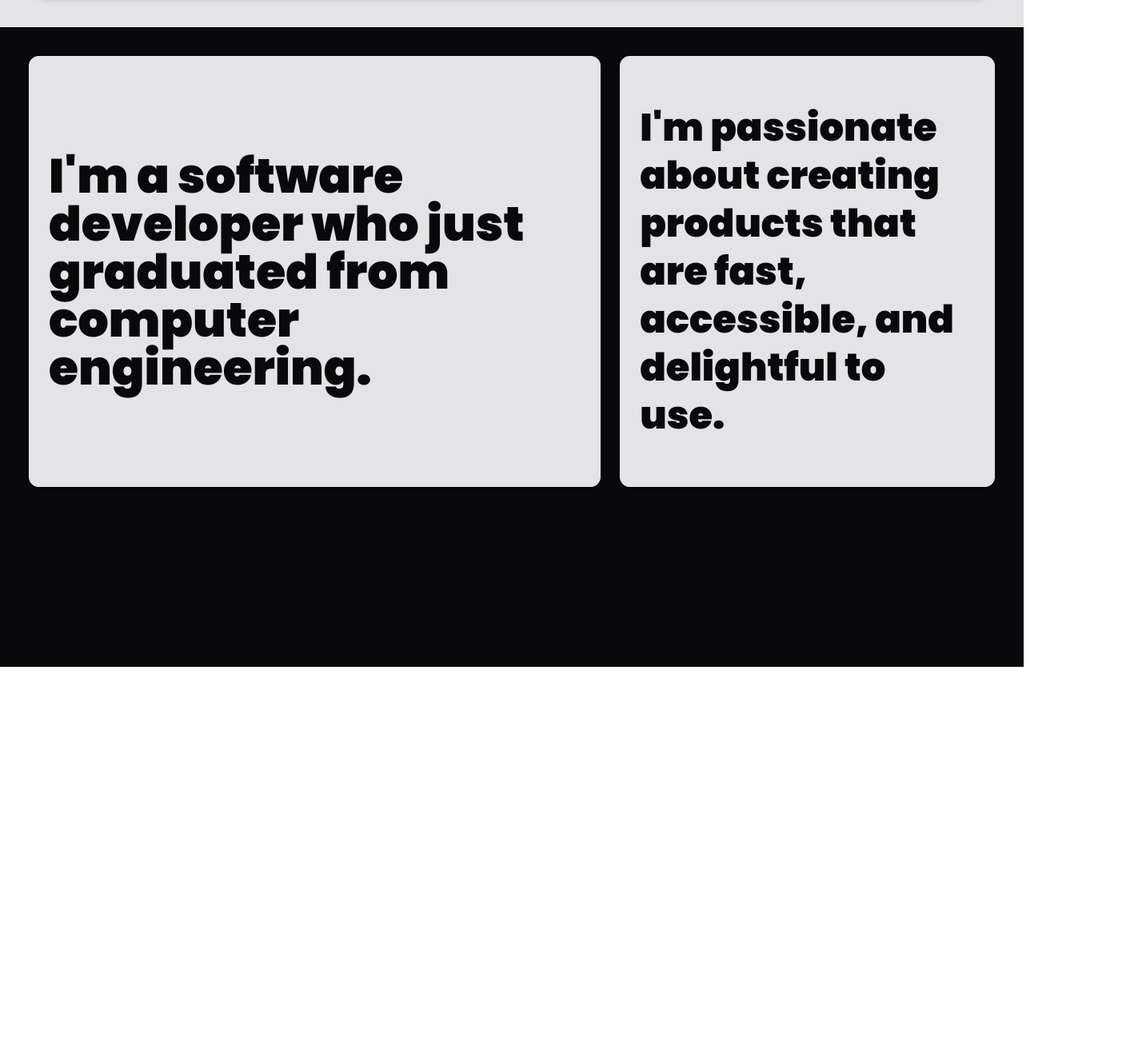
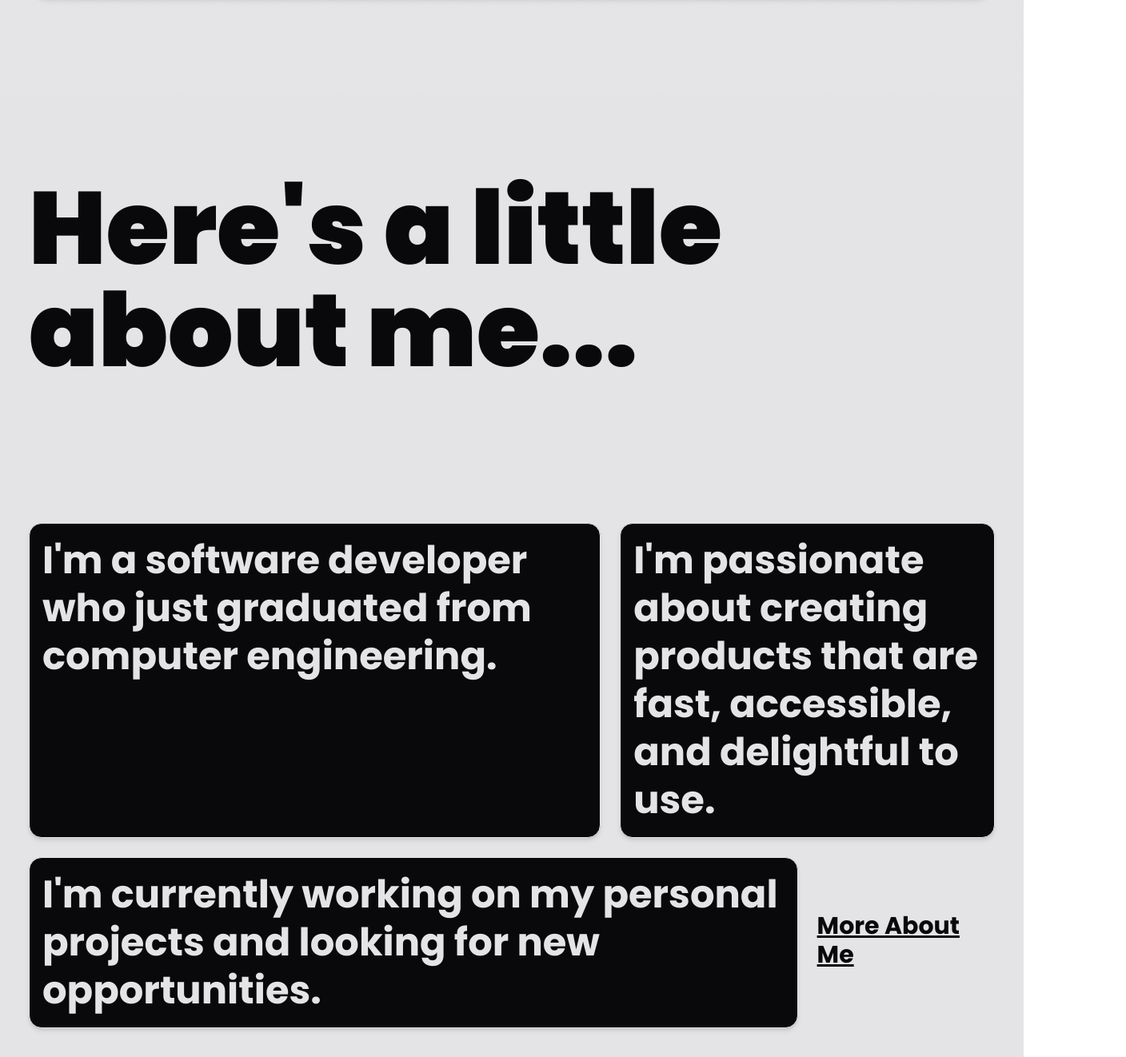
Before and after one commit to akifzdemir/akifozdemir.net, a Next.js app: page / in a window 1280 px wide. Shown: the part 766-2088 px from the top of the page at 80% size, 1408 px wide, since content can reach past the window. Before the commit the page ends 1600 px from the top, so only its background shows below. Built offline with nearby package versions, Linux system fonts and the light colour scheme.

Commit message:
add about section

```diff
--- a/src/components/card.tsx
+++ b/src/components/card.tsx
@@ -12,7 +12,7 @@ export default function Card({
   return (
     <div
       className={cn(
-        "relative flex px-6 size-full overflow-hidden rounded-xl shadow-md py-6 items-center justify-center bg-zinc-200 border text-zinc-950",
+        "relative flex px-6 size-full  rounded-2xl shadow-xl py-6 items-center justify-center bg-zinc-200 border text-zinc-950",
         className
       )}
     >
--- /dev/null
+++ b/src/components/noise.tsx
@@ -0,0 +1,11 @@
+export default function Noise() {
+  return (
+    <div
+      className="absolute inset-0 w-full h-full scale-[1.2] transform opacity-10 [mask-image:radial-gradient(#fff,transparent,100%)]"
+      style={{
+        backgroundImage: "url(/noise.webp)",
+        backgroundSize: "20%",
+      }}
+    ></div>
+  );
+}
--- a/src/sections/home/about.tsx
+++ b/src/sections/home/about.tsx
@@ -1,26 +1,41 @@
 import Card from "@/components/card";
-import Image from "next/image";
+import Noise from "@/components/noise";
 
 export default function About() {
   return (
     <div
-      className="bg-zinc-950 font-light items-center
-     grid grid-cols-5 gap-6 text-zinc-950  h-screen p-9"
+      className="bg-zinc-200 font-light
+      gap-6 flex flex-col text-zinc-950  min-h-screen p-9"
     >
-      <Card className="col-span-3 font-black text-6xl">
-        I&apos;m a software developer who just graduated from computer
-        engineering.
-      </Card>
-      <Card className="col-span-2 font-black text-5xl leading-tight">
-        <p>
+      <h1
+        className="col-span-5 h-[70vh] flex items-center
+      justify-center text-9xl font-black "
+      >
+        Here&apos;s a little about me...
+      </h1>
+
+      <div className="grid grid-cols-5 text-5xl gap-6 font-bold leading-tight">
+        <p className="col-span-3 border bg-zinc-950 text-zinc-200 p-4 shadow-md rounded-2xl">
+          I&apos;m a software developer who just graduated from computer
+          engineering.
+        </p>
+        <p className="col-span-2 border bg-zinc-950 text-zinc-200  p-4 shadow-md rounded-2xl">
           I&apos;m passionate about creating products that are fast, accessible,
           and delightful to use.
         </p>
-      </Card>
-      <p>
-        I&apos;m currently working on my personal projects and looking for new
-        opportunities.
-      </p>
+        <div className="col-span-4 border bg-zinc-950 text-zinc-200 p-4 shadow-md rounded-2xl">
+          I&apos;m currently working on my personal projects and looking for new
+          opportunities.
+        </div>
+        <div className="col-span-1 self-center">
+          <button
+            className=" text-zinc-950 underline
+            text-start text-3xl"
+          >
+            More About Me
+          </button>
+        </div>
+      </div>
     </div>
   );
 }
--- a/src/sections/home/intro.tsx
+++ b/src/sections/home/intro.tsx
@@ -1,3 +1,5 @@
+import Noise from "@/components/noise";
+
 export default function Intro() {
   return (
     <div className="flex h-screen bg-zinc-200 flex-col  items-center p-9">
@@ -13,6 +15,7 @@ export default function Intro() {
         <p className="text-3xl self-end">
           - A Full Stack Developer and Computer Engineer.
         </p>
+        <Noise />
       </div>
     </div>
   );
```
Also changed, not shown: public/noise.webp (added).
